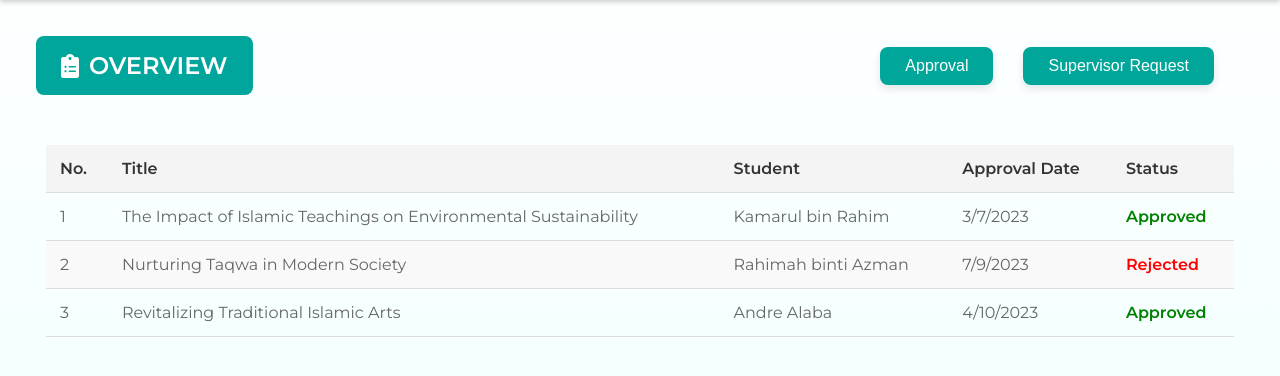
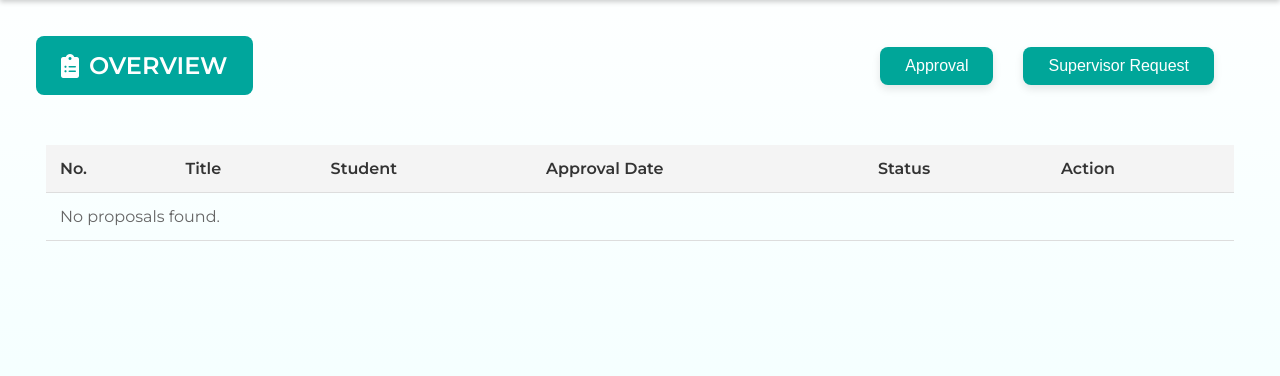
Before and after one commit to harraznasrullah/qalamiquest, a PHP site: page /lecturer/lecturer_dashboard.php in a window 1280 px wide. Shown: the part 80-456 px from the top of the page. Run offline with PHP 8.4, Linux system fonts and the light colour scheme; a user stored in the database is signed in; data comes from the database, SQL or seed files in the repository; tables that the repository leaves empty or names only in its code hold one stand-in row (values such as "Sample post").

Commit message:
improve table at the lecturer dashboard

```diff
--- a/lecturer/approval.php
+++ b/lecturer/approval.php
@@ -72,8 +72,10 @@ if ($_SERVER['REQUEST_METHOD'] === 'POST') {
     }
 
     if ($status) {
-        $stmt = $conn->prepare("UPDATE proposals SET status = ?, feedback = ? WHERE proposal_id = ?");
+        // Update the SQL query to include approval_date
+        $stmt = $conn->prepare("UPDATE proposals SET status = ?, feedback = ?, approval_date = CURRENT_TIMESTAMP WHERE proposal_id = ?");
         $stmt->bind_param("isi", $status, $feedback, $proposal_id);
+
         if ($stmt->execute()) {
             $_SESSION['success_message'] = "Proposal status updated successfully!";
             header("Location: approval.php");
--- a/lecturer/lecturer_dashboard.php
+++ b/lecturer/lecturer_dashboard.php
@@ -11,7 +11,23 @@ $query = "SELECT COUNT(*) as request_count FROM supervisors WHERE status = 'pend
 $result = $conn->query($query);
 $row = $result->fetch_assoc();
 $pending_requests = $row['request_count'];
+
+$query = "SELECT COUNT(*) as status_count FROM proposals WHERE status = 1";
+$result = $conn->query($query);
+$row = $result->fetch_assoc();
+$pending_status = $row['status_count'];
+
+// Modified query to fetch proposals based on approval_date
+$query = "SELECT p.proposal_id, p.title, p.approval_date, p.status, u.fullname AS student_name
+          FROM proposals p
+          JOIN users u ON p.user_id = u.id
+          WHERE p.approval_date IS NOT NULL
+          AND u.title = 'student'
+          ORDER BY p.approval_date DESC"; // Added ORDER BY to show most recent first
+$result = $conn->query($query);
 ?>
+
+
 
 <!DOCTYPE html>
 <html lang="en">
@@ -159,31 +199,45 @@ $pending_requests = $row['request_count'];
                         <th>Student</th>
                         <th>Approval Date</th>
                         <th>Status</th>
+                        <th>Action</th>
+
+
                     </tr>
                 </thead>
                 <tbody>
+                    <?php
+                    if ($result->num_rows > 0) {
+                        $no = 1;
+                        while ($row = $result->fetch_assoc()) {
+                            // Map status codes to human-readable text
+                            $status_text = $row['status'] == 2 ? 'Approved' : 'Required Progress';
+                            ?>
                             <tr>
-                        <td>1</td>
-                        <td>The Impact of Islamic Teachings on Environmental Sustainability</td>
-                        <td>Kamarul bin Rahim</td>
-                        <td>3/7/2023</td>
-                        <td class="status-approved">Approved</td>
+                                <td><?php echo $no++; ?></td>
+                                <td><?php echo htmlspecialchars(ucwords(strtolower($row['title']))); ?></td>
+                                <td><?php echo htmlspecialchars(ucwords(strtolower($row['student_name']))); ?></td>
+                                <td><?php echo date('d-m-Y | h:i A', strtotime($row['approval_date'])); ?></td>
+                                <td><?php echo $status_text; ?></td>
+                                <td>
+                                    <button type="button" onclick="viewProposal(<?php echo $row['proposal_id']; ?>)"
+                                        class="btn-view">
+                                        <i class="fas fa-eye"></i> View
+                                    </button>
+                                </td>
                             </tr>
+                            <?php
+                        }
+                    } else {
+                        ?>
                         <tr>
-                        <td>2</td>
-                        <td>Nurturing Taqwa in Modern Society</td>
-                        <td>Rahimah binti Azman</td>
-                        <td>7/9/2023</td>
-                        <td class="status-rejected">Rejected</td>
+                            <td colspan="6">No proposals found.</td>
                         </tr>
-                    <tr>
-                        <td>3</td>
-                        <td>Revitalizing Traditional Islamic Arts</td>
-                        <td>Andre Alaba</td>
-                        <td>4/10/2023</td>
-                        <td class="status-approved">Approved</td>
-                    </tr>
+                        <?php
+                    }
+                    ?>
                 </tbody>
+            </table>
+
             </table>
         </div>
     </div>
@@ -202,6 +256,9 @@ $pending_requests = $row['request_count'];
                 mainContent.style.marginLeft = "250px";
             }
         }
+        function viewProposal(proposalId) {
+            window.location.href = `../view_comment.php?proposal_id=${proposalId}`;
+        }
     </script>
 
 </body>
```
Also changed, not shown: other parts of lecturer/lecturer_dashboard.php (+29 -5 lines), lecturer/lecturer_style.css (line endings or trailing spaces). Lines whose indentation alone changed are shown as unchanged.
